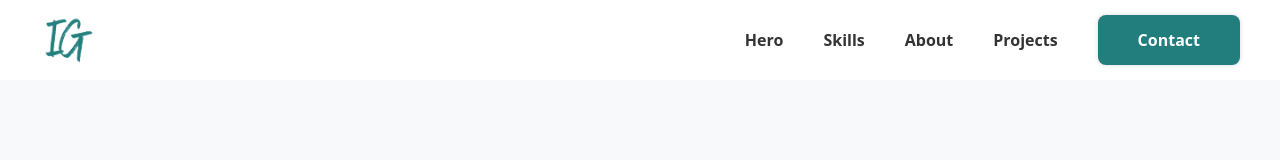
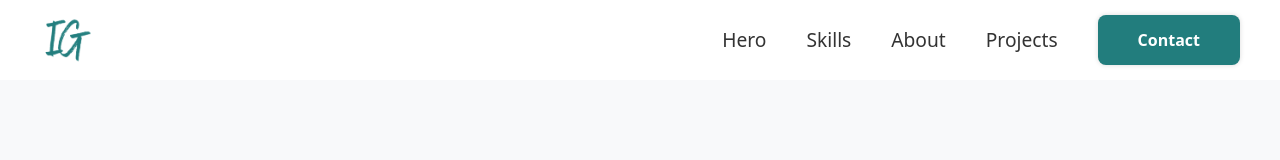
Before and after one commit to ingridgsi/ingrid-tech-portfolio, a React (Vite) app: page / in a window 1280 px wide. Shown: the top 160 px of the page. Built offline with nearby package versions, Linux system fonts and the light colour scheme.

Commit message:
update responsive design

```diff
--- a/src/PageStructure/1-header/Logo.jsx
+++ b/src/PageStructure/1-header/Logo.jsx
@@ -14,8 +14,8 @@ function Logo({ position }) {
       <img
         src={igLogo}
         alt="IG logo. Initials for Ingrid Guimaraes"
-        width="56px"
-        height="56px"
+        width="54px"
+        height="54px"
         className="hover:translate-y-[-4.5px] transition-all duration-300 ease-in-out cursor-pointer"
       />
     </Link>
--- a/src/PageStructure/1-header/MenuList.jsx
+++ b/src/PageStructure/1-header/MenuList.jsx
@@ -21,10 +21,10 @@ function MenuList({ pages, onClose }) {
                 spy={true}
                 isDynamic={true}
                 smooth={true}
-                offset={index === 1 ? -300 : -100}
+                offset={index === 1 ? -150 : -90}
                 duration={1000}
                 onClick={onClose}
-                className="text-paragraphs cursor-pointer font-bold hover:text-primary focus:border-b"
+                className="text-paragraphs text-[#555] text-xl md:text-[1.2rem] cursor-pointer font-medium hover:text-primary focus:border-b"
               >
                 {page.charAt(0).toUpperCase() + page.slice(1)}
               </Link>
--- a/src/PageStructure/1-header/MobileNavBar.jsx
+++ b/src/PageStructure/1-header/MobileNavBar.jsx
@@ -10,7 +10,7 @@ function MobileNavBar({ pages, onClick, onClose, isOpen }) {
         <button
           onClick={onClick}
           className={`${
-            isOpen ? "hidden" : "absolute font-semibold top-3 right-3 md:hidden"
+            isOpen ? "hidden" : "absolute font-semibold top-5 right-3 md:hidden"
           } `}
         >
           <span className="text-xl">&#9776;</span>
@@ -22,7 +22,7 @@ function MobileNavBar({ pages, onClick, onClose, isOpen }) {
           <Logo position="absolute top-3 left-3" />
           <button
             onClick={onClose}
-            className="absolute font-semibold top-3 right-3  self-center"
+            className="absolute font-semibold top-5 right-3  self-center"
           >
             <span className="text-xl">&#10005;</span>
           </button>
--- a/src/PageStructure/3-skills/Skills.jsx
+++ b/src/PageStructure/3-skills/Skills.jsx
@@ -8,12 +8,12 @@ import Container from "../../Container";
 
 function Skills() {
   const skillsLogos = [
-    htmlLogo,
-    cssLogo,
-    tailwindLogo,
-    jsLogo,
-    reactLogo,
-    ghLogo,
+    { src: htmlLogo, alt: "HTML" },
+    { src: cssLogo, alt: "CSS" },
+    { src: tailwindLogo, alt: "Tailwind" },
+    { src: jsLogo, alt: "JavaScript" },
+    { src: reactLogo, alt: "React" },
+    { src: ghLogo, alt: "GitHub" },
   ];
 
   return (
@@ -24,11 +24,11 @@ function Skills() {
           Tech Stack
         </h2>
         <ul className="flex gap-5 items-center justify-between py-16 px-8">
-          {skillsLogos.map((logo) => (
-            <li key={logo.index}>
+          {skillsLogos.map((logo, index) => (
+            <li key={index}>
               <img
-                src={logo}
-                alt={logo}
+                src={logo.src}
+                alt={logo.alt}
                 width="58px"
                 height="58px"
                 className="hover:translate-y-[-8px] transition-all duration-300 ease-in-out cursor-pointer"
```
